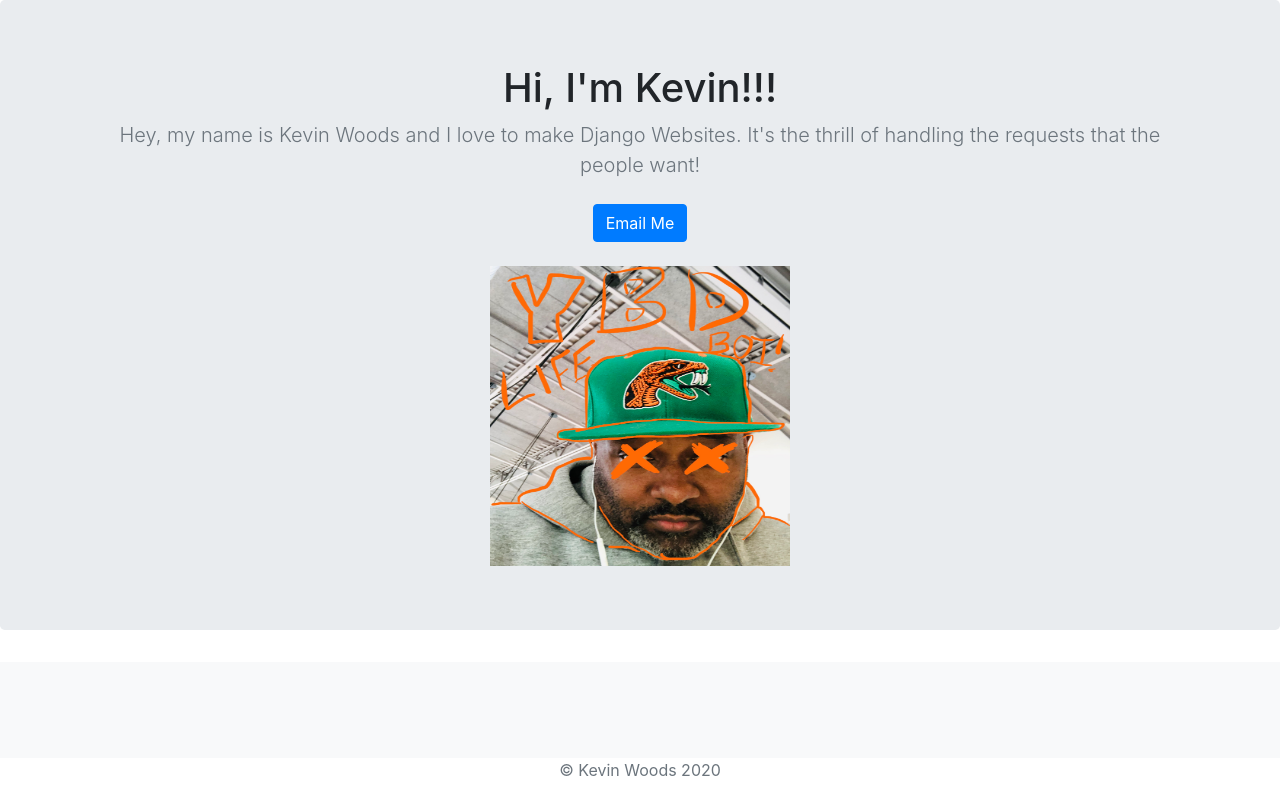
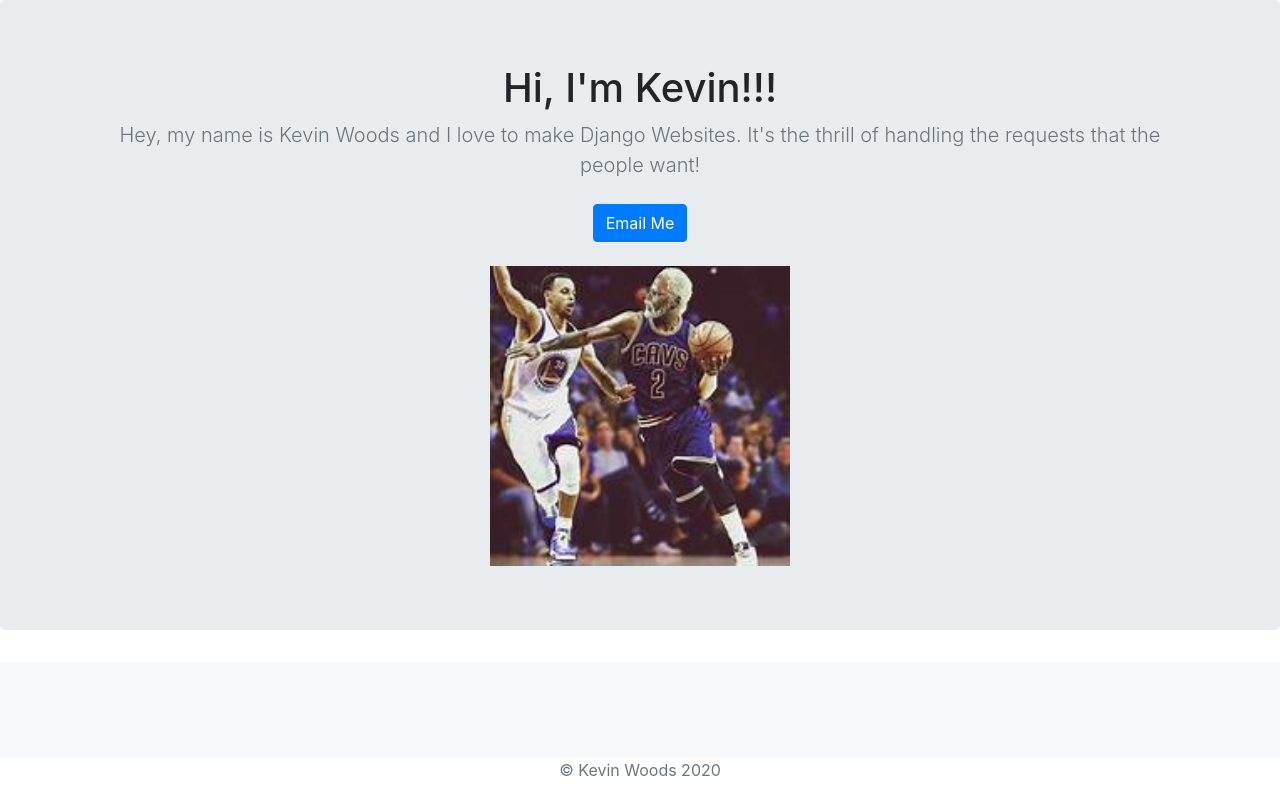
Before and after one commit to woodskevinj/portfolio-project, a Django app: page / in a window 1280 px wide. Shown: the part 56-854 px from the top of the page. Run offline with Django 3.2, Linux system fonts and the light colour scheme; data that the repository does not hold is empty; some libraries are stand-ins or nearby versions.

Commit message:
update pics

```diff
--- a/jobs/templates/jobs/home.html
+++ b/jobs/templates/jobs/home.html
@@ -72,10 +72,10 @@
       <h1>Hi, I'm Kevin!!!</h1>
       <p class="lead text-muted">Hey, my name is Kevin Woods and I love to make Django Websites.  It's the thrill of handling the requests that the people want!</p>
       <p>
-        <a href="mailto:woodskevinj@gmail.com" class="btn btn-primary my-2">Email Me</a>
+        <a href="mailto:woodsk@woodsk.com" class="btn btn-primary my-2">Email Me</a>
         <!-- <a href="#" class="btn btn-secondary my-2">Secondary action</a> -->
       </p>
-      <img src="{% static 'IMG_6837.jpg' %}" height="300" width="300" />
+      <img src="{% static 'uncleDrew.jpg' %}" height="300" width="300" />
     </div>
   </section>
 
```
Also changed, not shown: portfolio/static/IMG_6837.jpg (deleted).
